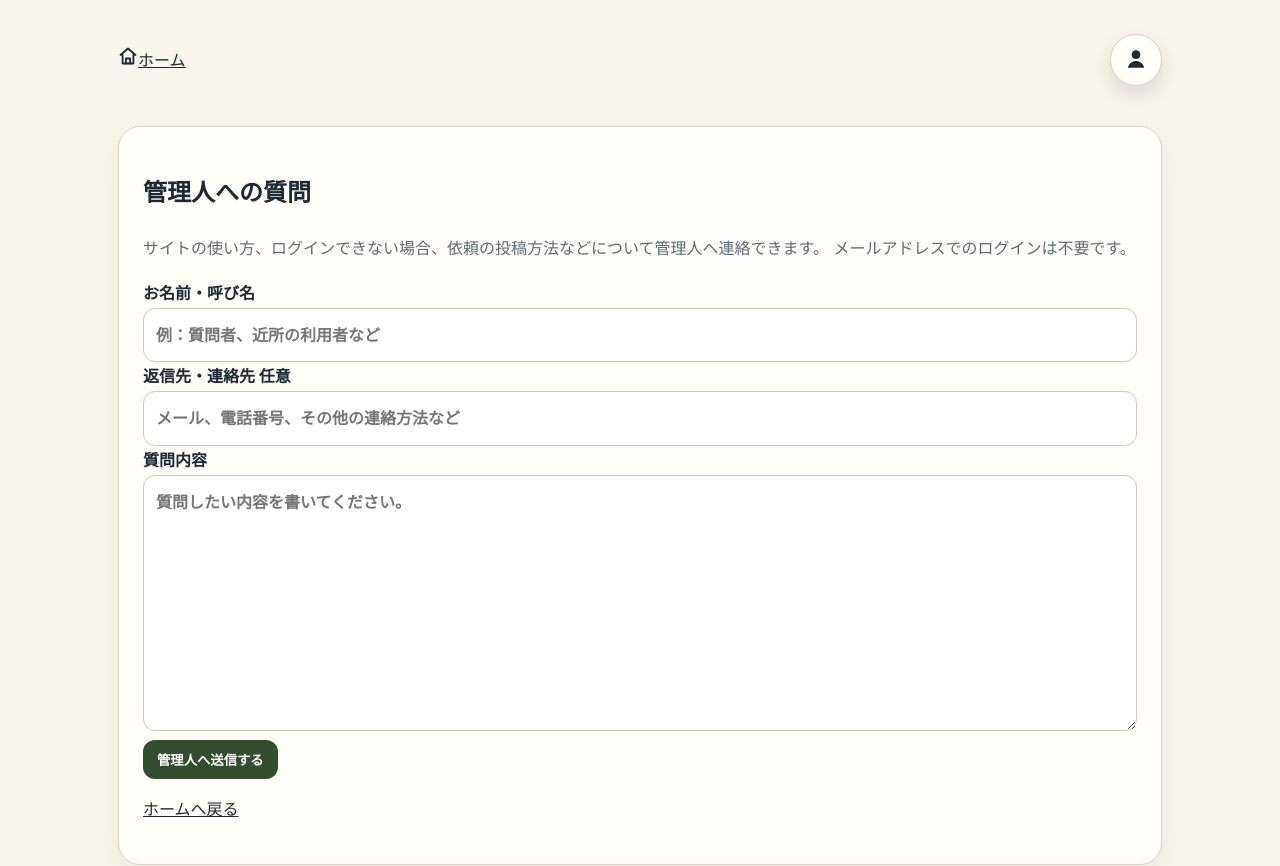
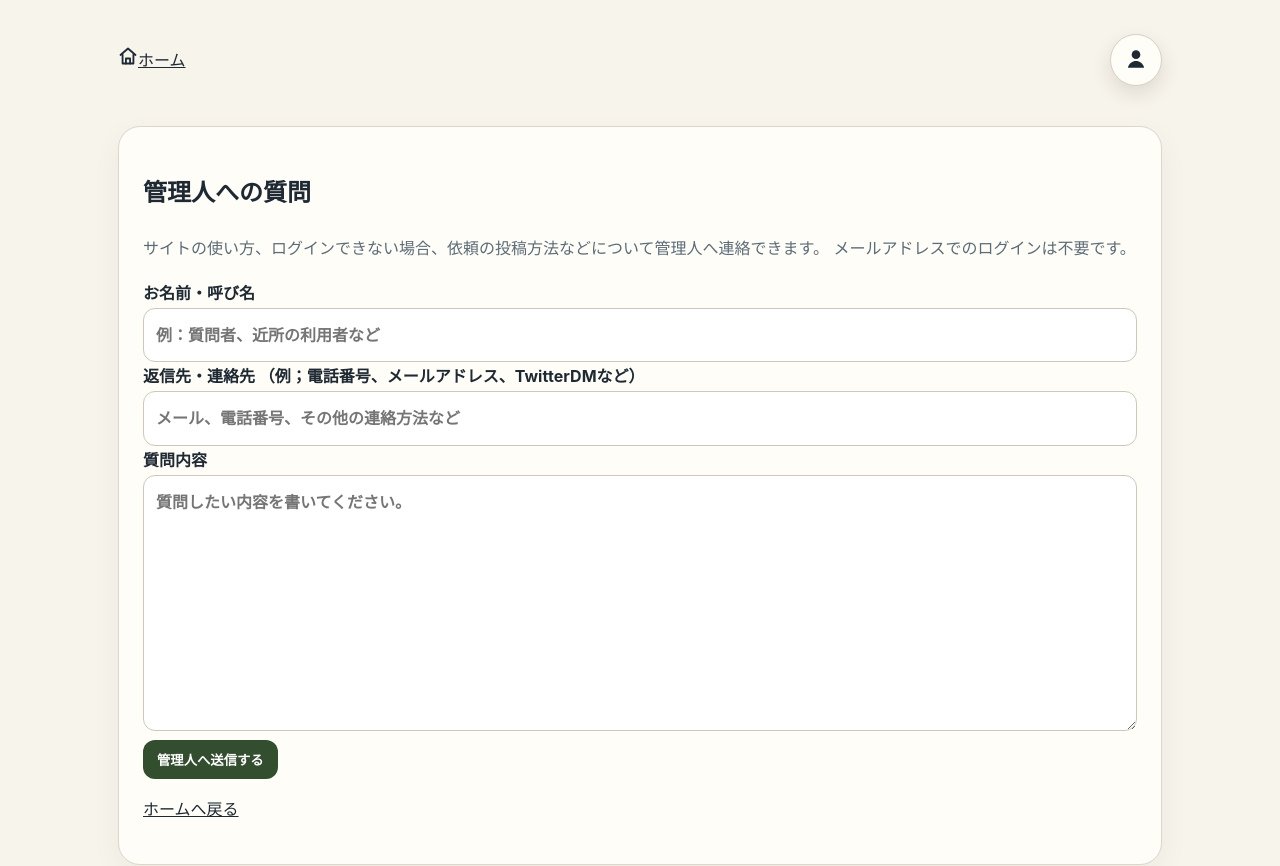
Before and after one commit to free-request-board/free-request-board, a Next.js app in the folder free-request-board-initial/: page /contact-admin in a window 1280 px wide. Shown: the top 866 px of the page. Built offline with nearby package versions, Linux system fonts and the light colour scheme; no server answers.

Commit message:
Update page.tsx

```diff
--- a/free-request-board-initial/app/contact-admin/page.tsx
+++ b/free-request-board-initial/app/contact-admin/page.tsx
@@ -69,7 +69,7 @@ export default function ContactAdminPage() {
           </label>
 
           <label>
-            <span>返信先・連絡先 任意</span>
+            <span>返信先・連絡先 （例；電話番号、メールアドレス、TwitterDMなど）</span>
             <input
               value={contact}
               onChange={(event) => setContact(event.target.value)}
```
